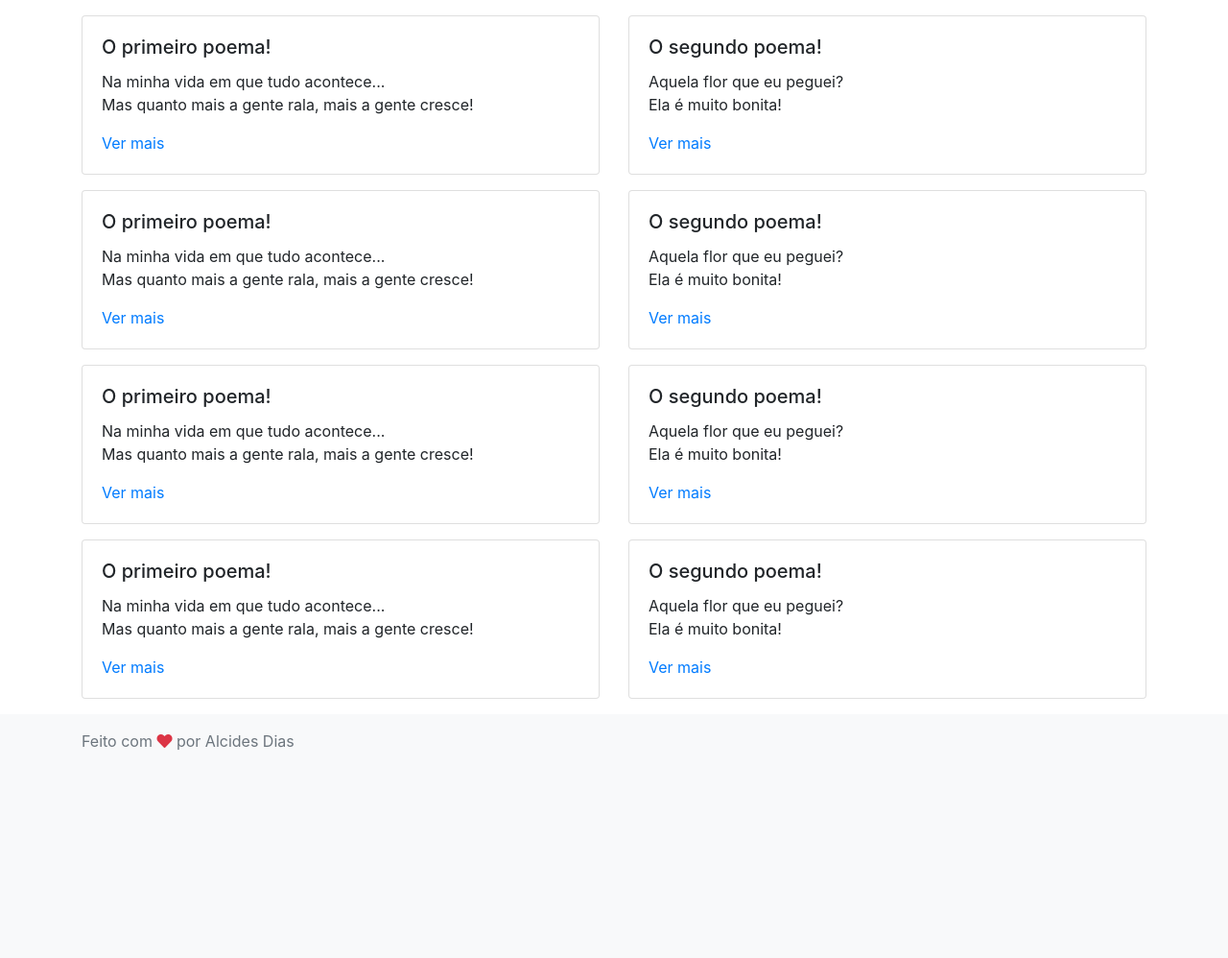
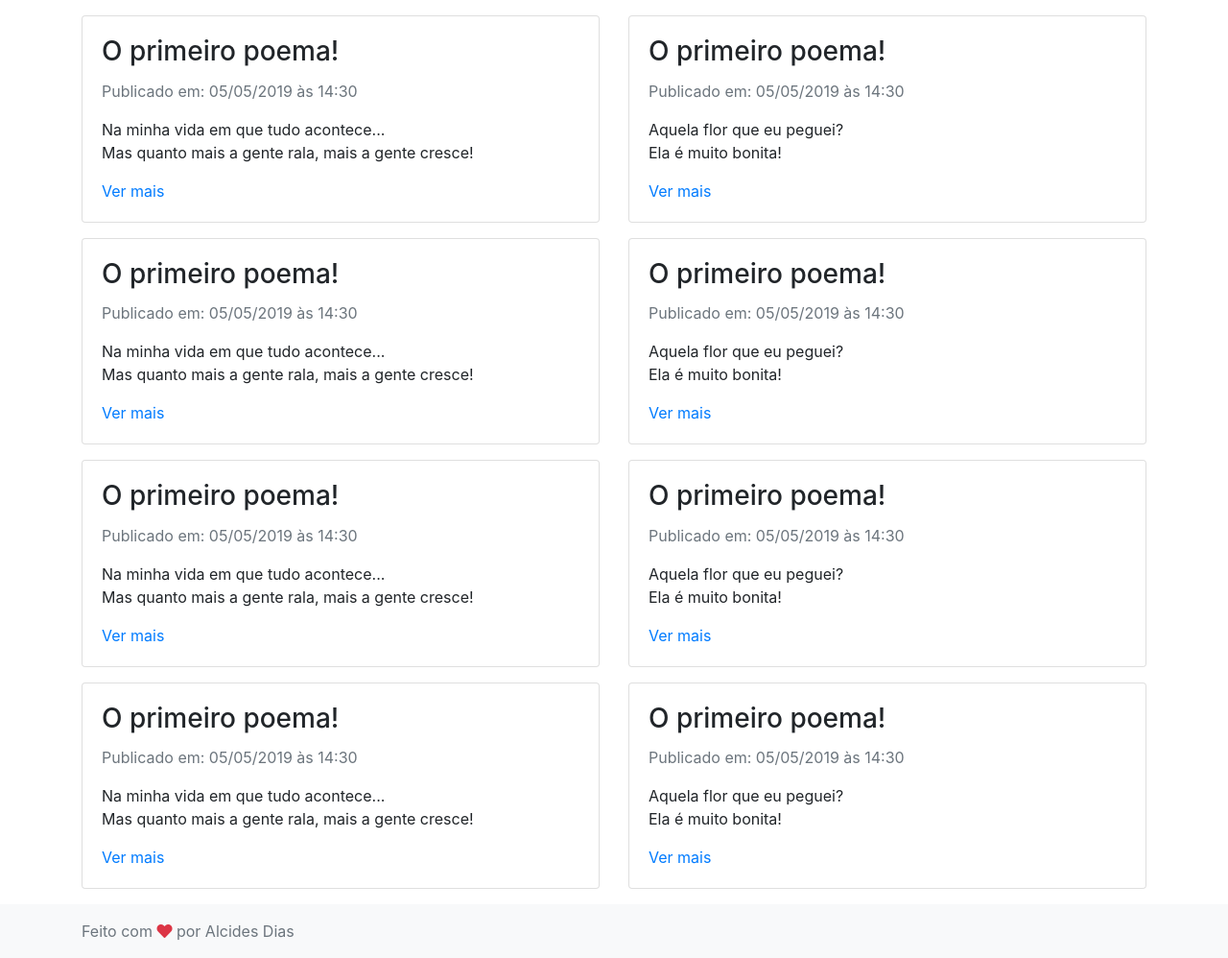
Before and after one commit to Arushidesu/poemablog, a Django app: page / in a window 1280 px wide. Shown: the part 64-1062 px from the top of the page at 96% size. Before the commit the page ends 864 px from the top, so only its background shows below. Run offline with Django 3.2, Linux system fonts and the light colour scheme; some libraries are stand-ins or nearby versions.

Commit message:
Adicionado data da publicação e alterado title e subtitle do card

```diff
--- a/blog/templates/blog/index.html
+++ b/blog/templates/blog/index.html
@@ -63,7 +63,8 @@
                 <div class="col-lg-6 col-sm-12 mt-3">
                     <div class="card">
                         <div class="card-body">
-                            <h5 class="card-title">O primeiro poema!</h5>
+                            <h3 class="card-title">O primeiro poema!</h3>
+                            <p class="card-subtitle mt-2 mb-3 text-muted">Publicado em: 05/05/2019 às 14:30</p>
                             <p class="card-text">
                                 Na minha vida em que tudo acontece... <br>
                                 Mas quanto mais a gente rala, mais a gente cresce!
@@ -76,7 +77,8 @@
                 <div class="col-lg-6 col-sm-12 mt-3">
                     <div class="card">
                         <div class="card-body">
-                            <h5 class="card-title">O segundo poema!</h5>
+                            <h3 class="card-title">O primeiro poema!</h3>
+                            <p class="card-subtitle mt-2 mb-3 text-muted">Publicado em: 05/05/2019 às 14:30</p>
                             <p class="card-text">
                                 Aquela flor que eu peguei? <br>
                                 Ela é muito bonita!
@@ -92,7 +94,8 @@
                 <div class="col-lg-6 col-sm-12 mt-3">
                     <div class="card">
                         <div class="card-body">
-                            <h5 class="card-title">O primeiro poema!</h5>
+                            <h3 class="card-title">O primeiro poema!</h3>
+                            <p class="card-subtitle mt-2 mb-3 text-muted">Publicado em: 05/05/2019 às 14:30</p>
                             <p class="card-text">
                                 Na minha vida em que tudo acontece... <br>
                                 Mas quanto mais a gente rala, mais a gente cresce!
@@ -105,7 +108,8 @@
                 <div class="col-lg-6 col-sm-12 mt-3">
                     <div class="card">
                         <div class="card-body">
-                            <h5 class="card-title">O segundo poema!</h5>
+                            <h3 class="card-title">O primeiro poema!</h3>
+                            <p class="card-subtitle mt-2 mb-3 text-muted">Publicado em: 05/05/2019 às 14:30</p>
                             <p class="card-text">
                                 Aquela flor que eu peguei? <br>
                                 Ela é muito bonita!
@@ -121,7 +125,8 @@
                 <div class="col-lg-6 col-sm-12 mt-3">
                     <div class="card">
                         <div class="card-body">
-                            <h5 class="card-title">O primeiro poema!</h5>
+                            <h3 class="card-title">O primeiro poema!</h3>
+                            <p class="card-subtitle mt-2 mb-3 text-muted">Publicado em: 05/05/2019 às 14:30</p>
                             <p class="card-text">
                                 Na minha vida em que tudo acontece... <br>
                                 Mas quanto mais a gente rala, mais a gente cresce!
@@ -134,7 +139,8 @@
                 <div class="col-lg-6 col-sm-12 mt-3">
                     <div class="card">
                         <div class="card-body">
-                            <h5 class="card-title">O segundo poema!</h5>
+                            <h3 class="card-title">O primeiro poema!</h3>
+                            <p class="card-subtitle mt-2 mb-3 text-muted">Publicado em: 05/05/2019 às 14:30</p>
                             <p class="card-text">
                                 Aquela flor que eu peguei? <br>
                                 Ela é muito bonita!
@@ -150,7 +156,8 @@
                 <div class="col-lg-6 col-sm-12 mt-3">
                     <div class="card">
                         <div class="card-body">
-                            <h5 class="card-title">O primeiro poema!</h5>
+                            <h3 class="card-title">O primeiro poema!</h3>
+                            <p class="card-subtitle mt-2 mb-3 text-muted">Publicado em: 05/05/2019 às 14:30</p>
                             <p class="card-text">
                                 Na minha vida em que tudo acontece... <br>
                                 Mas quanto mais a gente rala, mais a gente cresce!
@@ -163,7 +170,8 @@
                 <div class="col-lg-6 col-sm-12 mt-3">
                     <div class="card">
                         <div class="card-body">
-                            <h5 class="card-title">O segundo poema!</h5>
+                            <h3 class="card-title">O primeiro poema!</h3>
+                            <p class="card-subtitle mt-2 mb-3 text-muted">Publicado em: 05/05/2019 às 14:30</p>
                             <p class="card-text">
                                 Aquela flor que eu peguei? <br>
                                 Ela é muito bonita!
```
